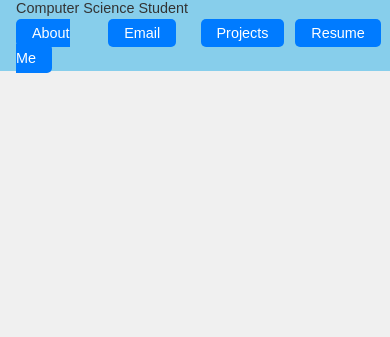
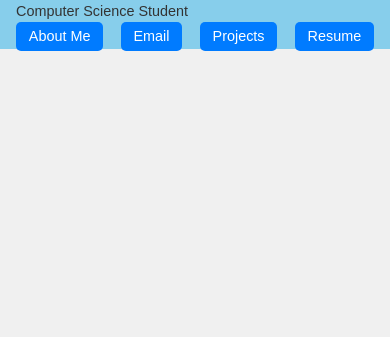
Before and after one commit to saisandeep-dev/saisandeep-dev.github.io, a plain HTML site: page index.html in a window 390 px wide. Shown: the part 44-381 px from the top of the page. Drawn offline with Linux system fonts and the light colour scheme.

Commit message:
Update styles.css

```diff
--- a/styles.css
+++ b/styles.css
@@ -39,17 +39,20 @@ header nav {
 
 .nav-left h1 {
     font-size: 2rem; /* Adjusted font size */
+    margin-bottom: 0.2rem; /* Reduced margin-bottom to decrease the gap */
 }
 
 .nav-left p {
     color: var(--text-color);
     font-size: 1rem; /* Adjusted font size */
+    margin-top: 0; /* Ensures there's no margin above the paragraph */
 }
 
 .nav-right {
     list-style: none;
     display: flex;
     gap: 1rem; /* Adjusted gap between buttons */
+    flex-wrap: nowrap; /* Prevents wrapping of nav items */
 }
 
 .nav-right li a {
@@ -194,16 +197,17 @@ footer p {
     .nav-right {
         flex-direction: row;
         justify-content: space-between;
-        gap: 1rem;
+        gap: 0.8rem; /* Reduced gap between buttons */
         width: 100%;
+        flex-wrap: nowrap; /* Ensures buttons stay in one line */
     }
 
     .nav-right li {
-        width: 22%;
+        width: auto; /* Allow the buttons to take only as much space as needed */
     }
 
     .nav-right li a {
-        padding: 0.4rem 1rem;
+        padding: 0.4rem 0.8rem; /* Reduced padding to fit buttons in one line */
         font-size: 0.9rem; /* Adjusted font size for mobile buttons */
     }
 
@@ -212,7 +216,7 @@ footer p {
     }
 
     .hero .btn {
-        padding: 0.5rem 1.2rem;
+        padding: 0.5rem 1rem;
         font-size: 1rem;
     }
 
```
